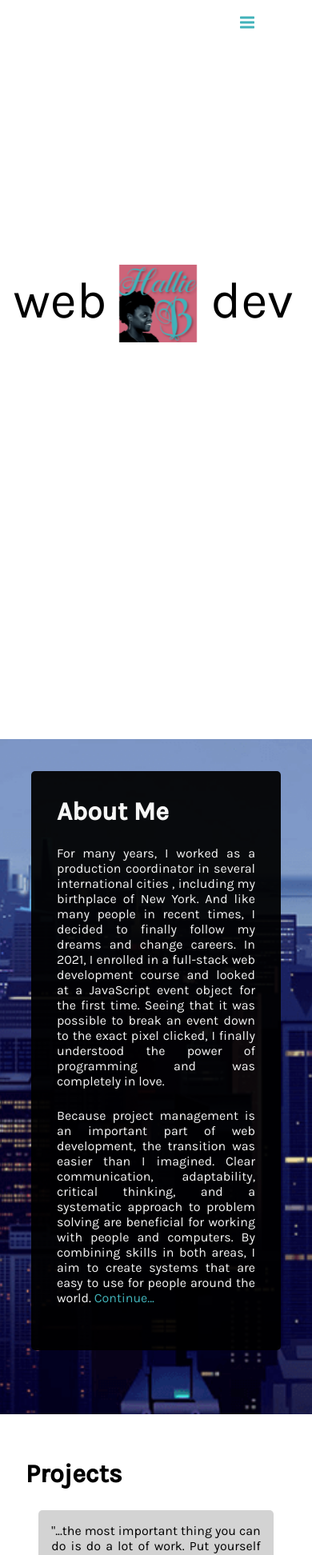
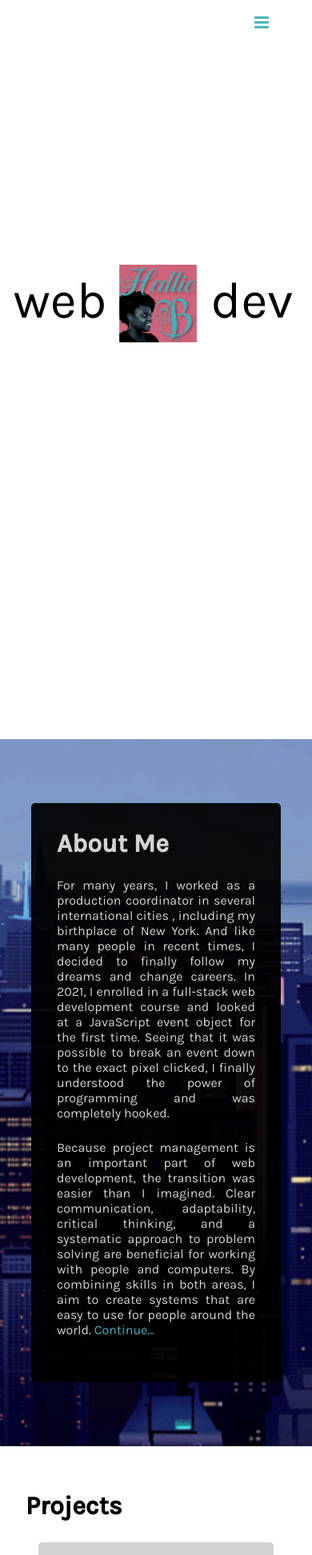
Before and after one commit to HWBarrows/portfolio, a React (Create React App) app: page / in a window 390 px wide. Shown: the top 1944 px of the page at 80% size. Built offline with nearby package versions, Linux system fonts and the light colour scheme.

Commit message:
added responsive stying to menu

```diff
--- a/src/components/about/AboutMe.jsx
+++ b/src/components/about/AboutMe.jsx
@@ -24,7 +24,7 @@ export default function AboutMe (){
             <IconContext.Provider value={{ className: "top-react-icons" }}>
             <div className={mySummary}>
                 <h1>About Me</h1>
-                <p> For many years, I worked as a production coordinator in several international cities , including my birthplace of New York. And like many people in recent times, I decided to finally follow my dreams and change careers. In 2021, I enrolled in a full-stack web development course and looked at a JavaScript event object for the first time. Seeing that it was possible to break an event down to the exact pixel clicked, I finally understood the power of programming and was completely in love.</p>
+                <p> For many years, I worked as a production coordinator in several international cities , including my birthplace of New York. And like many people in recent times, I decided to finally follow my dreams and change careers. In 2021, I enrolled in a full-stack web development course and looked at a JavaScript event object for the first time. Seeing that it was possible to break an event down to the exact pixel clicked, I finally understood the power of programming and was completely hooked.</p>
                 <p>Because project management is an important part of web development, the transition was easier than I imagined. Clear communication, adaptability, critical thinking, and a systematic approach to problem solving are beneficial for working with people and computers. By combining skills in both areas, I aim to create systems that are easy to use for people around the world. <span onClick={()=> changePositions()}>Continue...</span></p>
                 </div>
 
--- a/src/components/about/AboutMe.scss
+++ b/src/components/about/AboutMe.scss
@@ -20,11 +20,11 @@ $hbaqua: #41B2BA;
 }
 
 .summary {
-
+    margin-top: 5em;
     margin-bottom: 5em;
     padding: 2em;
     text-align: justify;
-    color: whitesmoke;
+    color: lightgray;
     width: 80%;
     background-color: rgba(0, 0, 0, 0.939);
     box-sizing: border-box;
@@ -46,19 +46,9 @@ $hbaqua: #41B2BA;
 
 .top-react-icons{
     font-size: 2rem;
-    color: white;
+    color: lightgray;
   }
-// .social {
-//     border-radius: 5px;
-//     padding-left: 2em;
-//     padding-right: 2em;
-//     box-sizing: border-box;
-//     color: whitesmoke;
-//     width: 80%;
-//     background-color: rgba(0, 0, 0, 0.939);
-//     display: none;
 
-// }
 
 .iconic {
     display: flex;
--- a/src/components/home/HomePage.scss
+++ b/src/components/home/HomePage.scss
@@ -3,12 +3,11 @@ $hbaqua: #41B2BA;
 
 
 .menu {
-    //border:1px solid fuchsia;
     position: fixed;
     display: flex;
     gap: .5em;
     flex-direction: column;
-    align-items:center;
+    align-items:flex-end;
     top: 1em;
     right: 10vw;
     width: 90px;
@@ -17,17 +16,16 @@ $hbaqua: #41B2BA;
 
     .burger {
         justify-self: right;
+        margin-right: .5em;
     }
 }
 
 .show {
     margin-top: 1em;
-    // visibility: visible;
-    // opacity: 1;
-    // transition: visibility 0s linear 0s, opacity 300ms;
+
 
     li {
-        //border: 1px solid red;
+
         margin: .5em;
         display: inline;
         text-align: left;
@@ -69,7 +67,7 @@ $hbaqua: #41B2BA;
     width: 100%;
     display: flex;
     justify-content: center;
-    // scroll-behavior: smooth;
+
 }
 
 .skillsWrapper {
@@ -79,12 +77,12 @@ $hbaqua: #41B2BA;
     justify-content: space-between;
 
     :first-child{
-        //margin-top: 110vh;
+
         text-align: center;
     }
 
     :last-child{
-        //margin-top: 155vh;
+
         text-align: center;
     }
 }
@@ -99,7 +97,6 @@ $hbaqua: #41B2BA;
 }
 
 .prettyWords{
-    // border: 1px solid fuchsia;
     margin-top: 20vh;
     height: 50vh;
     width: 25%;
@@ -133,4 +130,11 @@ $hbaqua: #41B2BA;
     .skillsColl1 {
         font-size: 4em;
     }
+
+    .show{
+        display:block;
+        li{
+            display: inherit;
+        }
+    }
 }
```
